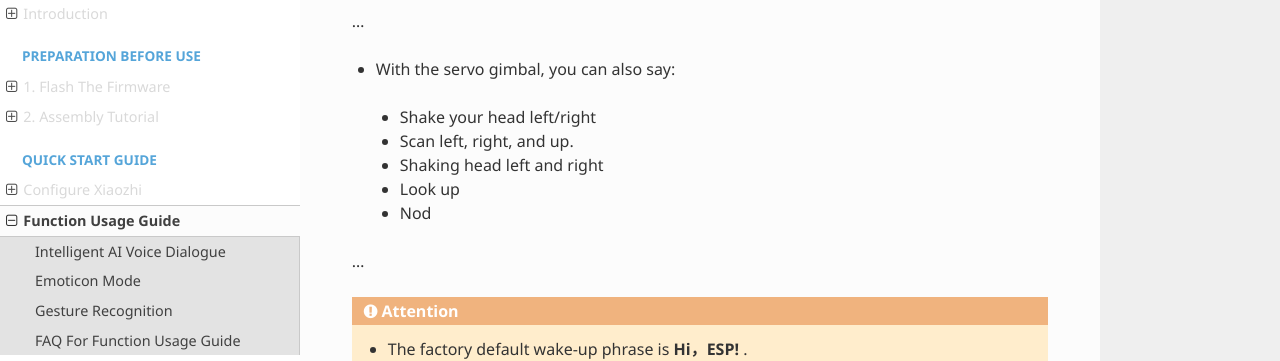
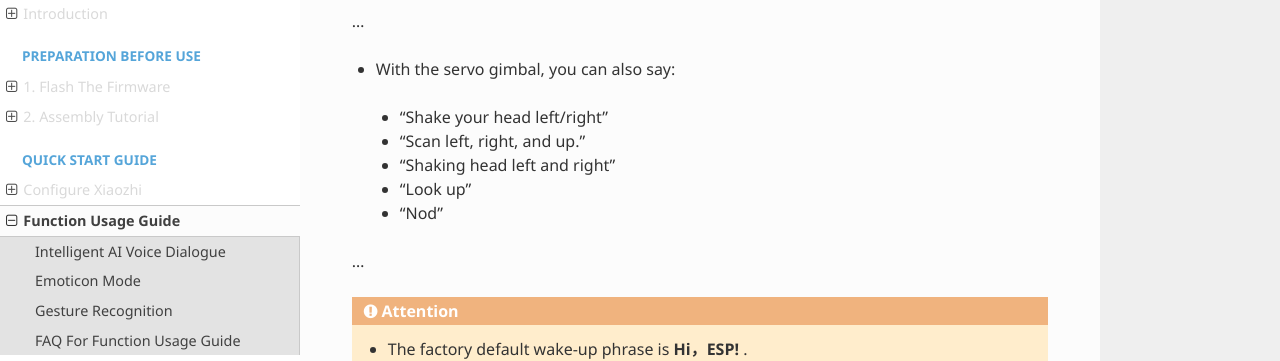
Before and after one commit to lafvintech/LAFVIN-Desktop-AI-Gimbal-Robot, a Sphinx documentation site: the page built from docs/source/FunctionUsageGuide.rst, in a window 1280 px wide and 900 px high, scrolled down 706 px. Shown: the part 154-515 px from the top of the window. Built offline with Sphinx 7.4.7 and the Read the Docs theme 3.1.0, drawn with Linux system fonts in a browser that asks for light colours.

```diff
--- a/docs/source/FunctionUsageGuide.rst
+++ b/docs/source/FunctionUsageGuide.rst
@@ -24,11 +24,11 @@ This project is perfectly compatible with Xiaozhi AI and supports multiple langu
 
 - With the servo gimbal, you can also say:
 
- - Shake your head left/right
- - Scan left, right, and up.
- - Shaking head left and right
- - Look up
- - Nod
+ - "Shake your head left/right"
+ - "Scan left, right, and up."
+ - "Shaking head left and right"
+ - "Look up"
+ - "Nod"
 …
 
 .. attention::
```
